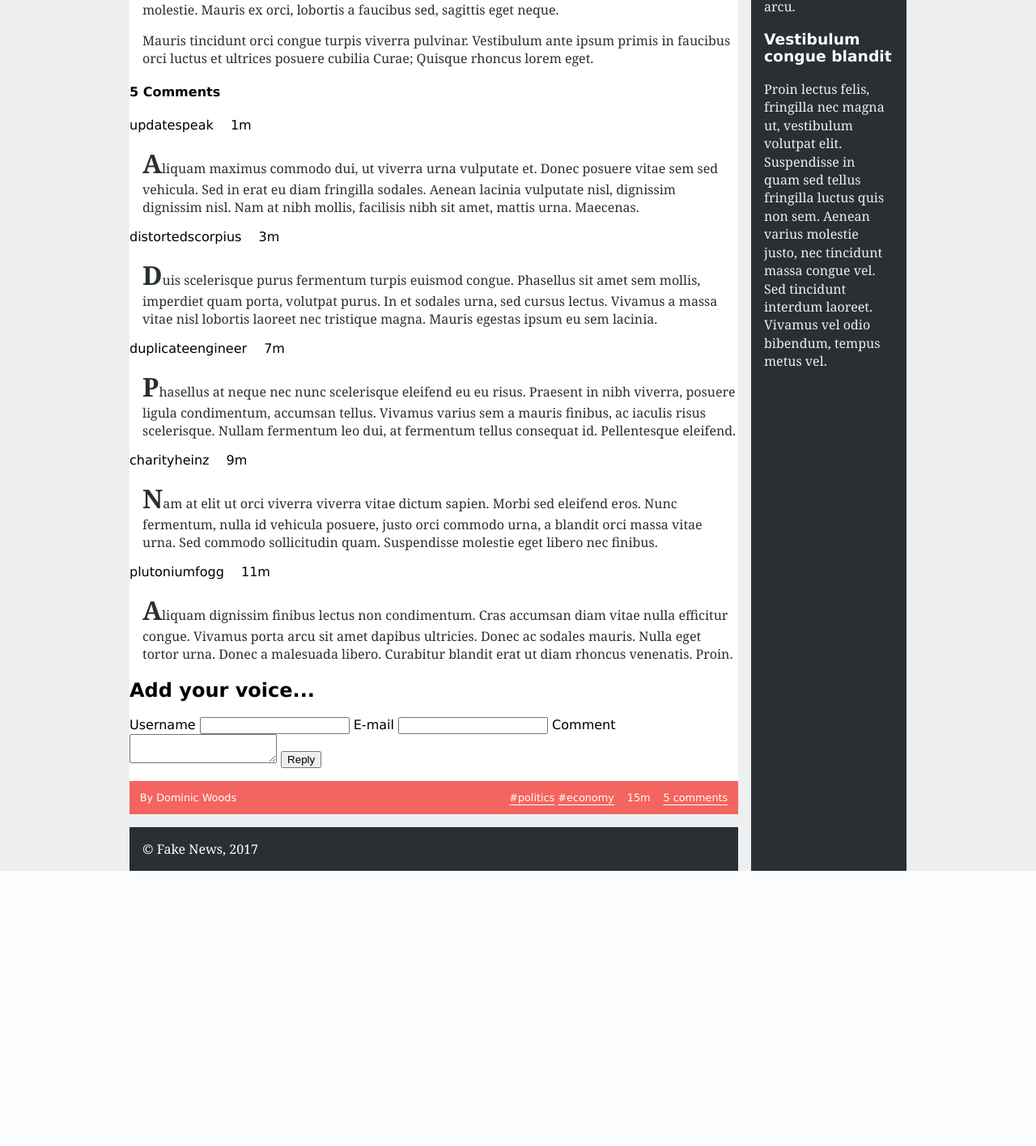
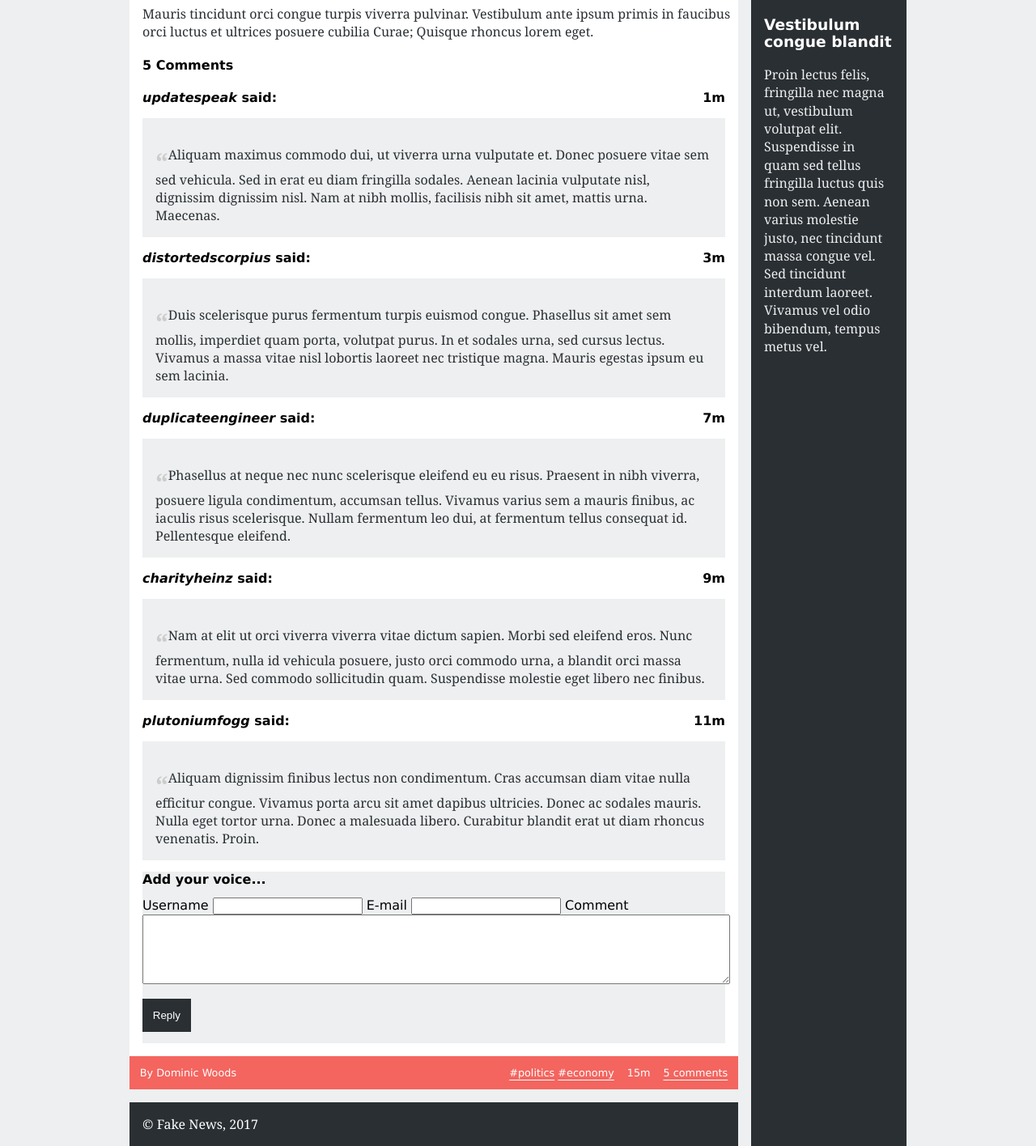
Before and after one commit to Educorreia932/FEUP-LTW, a PHP site: page /item.html in a window 1280 px wide. Shown: the part 905-2321 px from the top of the page at 81% size. Before the commit the page ends 1981 px from the top, so only its background shows below. Run offline with PHP 8.4, Linux system fonts and the light colour scheme.

Commit message:
Finished CSS exercise 1.4. - Comments Design

```diff
--- /dev/null
+++ b/Exercises/CSS/1 - Online Newspaper Design/comments.css
@@ -0,0 +1,64 @@
+section#comments {
+    margin-left: 1rem;
+    margin-right: 1rem;
+}
+
+section#comments article.comment span {
+    font-weight: bold;
+}
+
+section#comments article.comment span.user {
+    font-style: italic;
+}
+
+section#comments article.comment span.user::after {
+    font-style: normal;
+    content: " said:";
+}
+
+section#comments article.comment span.date {
+    float: right;
+    margin-right: 0;
+    padding-right: 0;
+}
+
+section#comments article.comment p {
+    background-color: #EDEFF0;
+    padding: 1rem;
+    padding-top: 0;
+    margin: 0;
+    margin-top: 1rem;
+}
+
+section#comments article.comment p::before {
+    content: "“";
+    font-size: 3rem;
+    margin: 0;
+    position: relative;
+    top: 15px;
+    color: #CCCCCC;
+}
+
+/* Form */
+
+section#comments form {
+    background-color: #EDEFF0;
+}
+
+section#comments form h2 {
+    font-size: 1rem;
+}
+
+section#comments form textarea {
+    width: 100%;
+    height: 5rem;
+}
+
+section#comments input[type="submit"] {
+    background-color: #2A2F33;
+    color: white;
+    margin-top: 0.9rem;
+    margin-bottom: 0.9rem;
+    padding: 0.8rem;
+    border: 0;
+}
--- a/Exercises/CSS/1 - Online Newspaper Design/responsive.css
+++ b/Exercises/CSS/1 - Online Newspaper Design/responsive.css
@@ -9,7 +9,7 @@
     }
 }
 
-@media (max-width: 10000em) {
+@media (max-width: 30em) {
     body header {
         display: block;
     }
@@ -44,20 +44,21 @@
         content: "✕";
     }
 
-    nav#menu input#hamburger:not(:checked) ~ ul {
-        max-height: 0px;
-    }
-
-    nav#menu input#hamburger:checked ~ ul {
-        transition: all 0.5s ease-in;
+    nav#menu input#hamburger:checked + label.hamburger + ul li {
         max-height: 1000px;
+        opacity: 1;
     }
 
     nav#menu ul {
-        max-height: 0px;
-        display: block;
+        flex-direction: column;
         background-color: #EDEFF0;
         text-align: left;
+    }
+
+    nav#menu ul li {
+        max-height: 0px;
+        opacity: 0;
+        transition: all 0.5s ease-in-out;
     }
 
     nav#menu li a {
```
